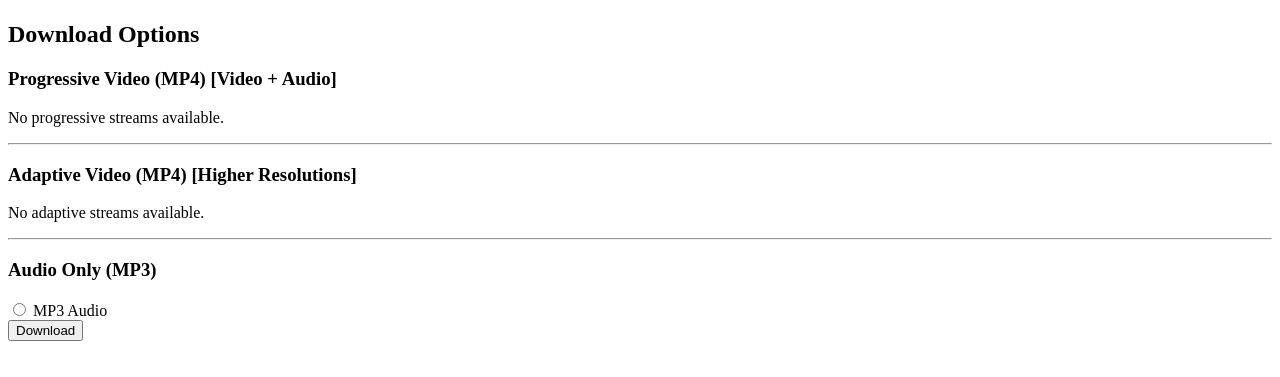
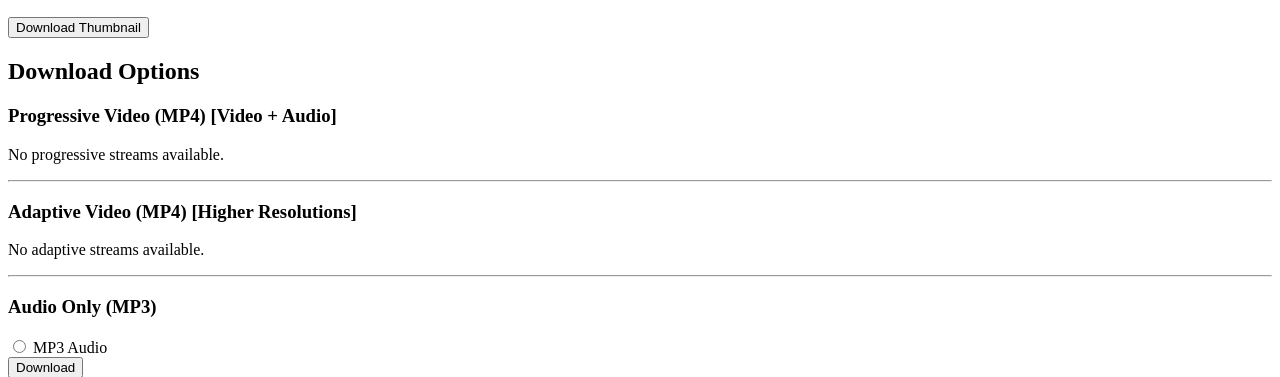
Before and after one commit to komra1905/0tube, a Flask app: template templates/download.html in a window 1280 px wide. Shown: the part 106-483 px from the top of the page. Run offline with Flask 3, Linux system fonts and the light colour scheme; the template is opened without the code that fills it, so the values that code supplies are empty; some libraries are stand-ins or nearby versions.

Commit message:
feat:download thumbnail

```diff
--- a/app.py
+++ b/app.py
@@ -4,6 +4,7 @@ import os
 import subprocess
 import re
 import threading
+import requests  # <-- New import
 
 app = Flask(__name__)
 app.config['DOWNLOAD_FOLDER'] = 'downloads'
@@ -177,5 +178,30 @@ def download():
     except Exception as e:
         return f"Error: {str(e)}"
 
+# New route for thumbnail download
+@app.route('/download_thumbnail', methods=['POST'])
+def download_thumbnail():
+    thumbnail_url = request.form['thumbnail']
+    title = request.form.get('title', 'thumbnail')
+    safe_filename = sanitize_filename(title) + "_thumbnail.jpg"
+    file_path = os.path.join(app.config['DOWNLOAD_FOLDER'], safe_filename)
+    try:
+        response = requests.get(thumbnail_url, stream=True)
+        if response.status_code == 200:
+            with open(file_path, 'wb') as f:
+                for chunk in response.iter_content(1024):
+                    f.write(chunk)
+            # Schedule deletion of the file after 5 seconds
+            delayed_remove_file(file_path)
+            return send_from_directory(
+                app.config['DOWNLOAD_FOLDER'],
+                safe_filename,
+                as_attachment=True
+            )
+        else:
+            return "Error: Unable to download thumbnail image."
+    except Exception as e:
+        return f"Error: {str(e)}"
+
 if __name__ == '__main__':
     app.run(debug=True)
--- a/templates/download.html
+++ b/templates/download.html
@@ -8,6 +8,13 @@
     <img src="{{ video.thumbnail }}" width="320" alt="Thumbnail">
     <p>Channel: {{ video.author }}</p>
     <p>Duration: {{ video.length // 60 }}:{{ '%02d' % (video.length % 60) }}</p>
+
+    <!-- New Thumbnail Download Form -->
+    <form action="/download_thumbnail" method="post">
+        <input type="hidden" name="thumbnail" value="{{ video.thumbnail }}">
+        <input type="hidden" name="title" value="{{ video.title }}">
+        <button type="submit">Download Thumbnail</button>
+    </form>
 
     <h2>Download Options</h2>
     <form action="/download" method="post">
```
